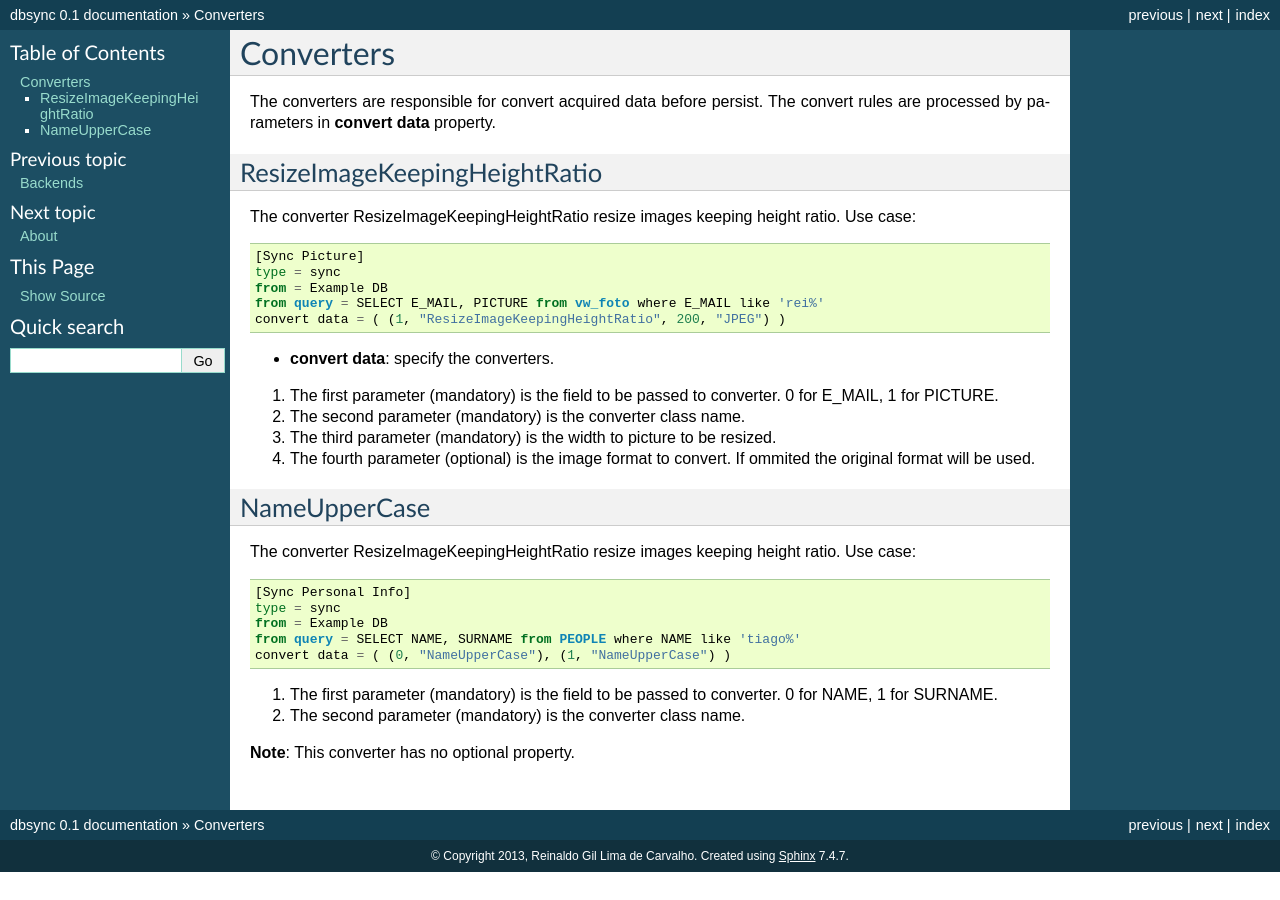
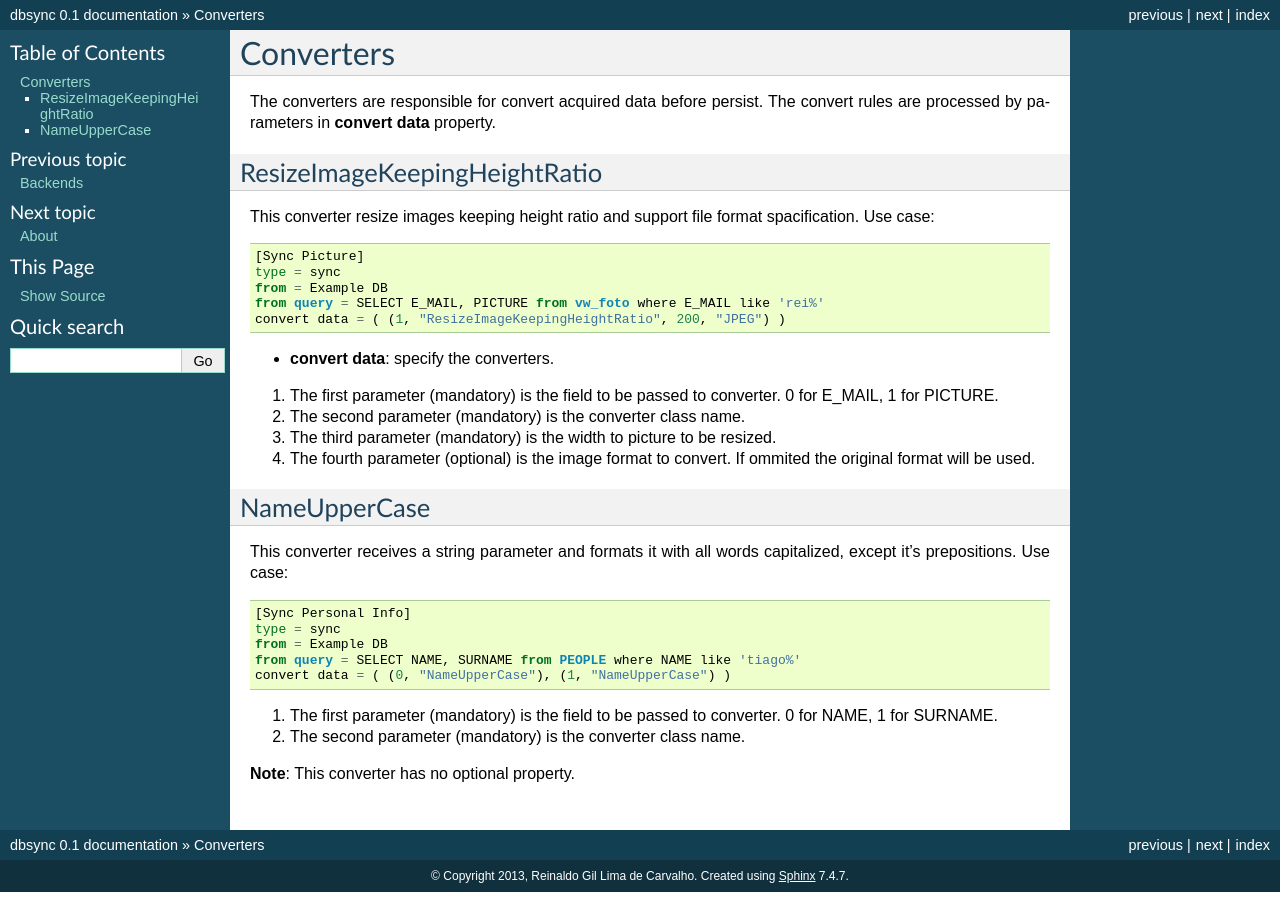
Before and after one commit to reinaldoc/dbsync, a Sphinx documentation site: the page built from docs/47_converters.rst, in a window 1280 px wide. Built offline with Sphinx 7.4.7, drawn with Linux system fonts in a browser that asks for light colours.

Commit message:
Changes added to NameUpperCase section.

```diff
--- a/docs/47_converters.rst
+++ b/docs/47_converters.rst
@@ -9,8 +9,8 @@ convert rules are processed by parameters in **convert data** property.
 ResizeImageKeepingHeightRatio
 =============================
 
-The converter ResizeImageKeepingHeightRatio resize images keeping height ratio.
-Use case: ::
+This converter resize images keeping height ratio and support file format
+spacification. Use case: ::
 
     [Sync Picture]
     type = sync
@@ -33,8 +33,8 @@ Use case: ::
 NameUpperCase
 =============
 
-The converter ResizeImageKeepingHeightRatio resize images keeping height ratio.
-Use case: ::
+This converter receives a string parameter and formats it with all words
+capitalized, except it's prepositions. Use case: ::
 
     [Sync Personal Info]
     type = sync
```
